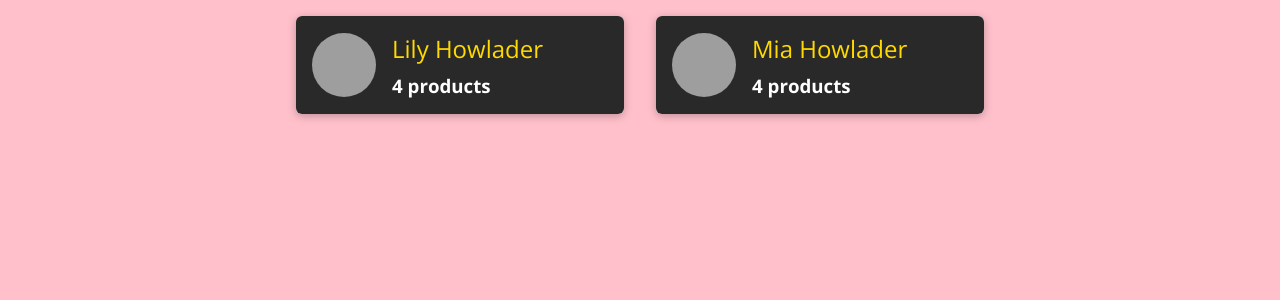
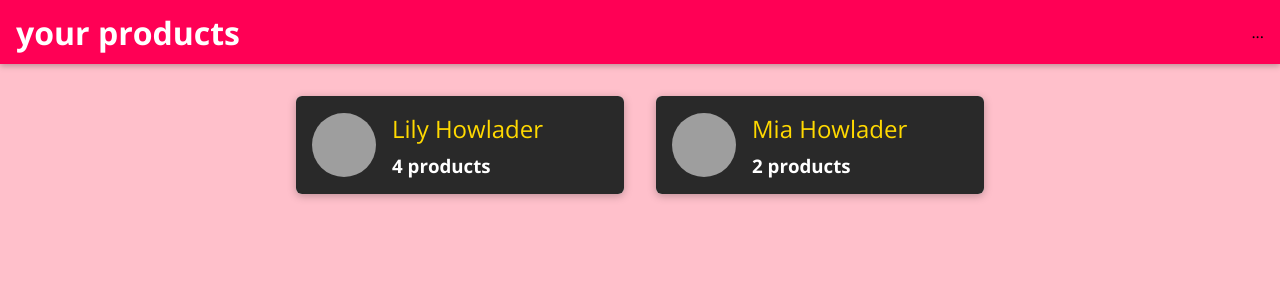
Before and after one commit to lilyshowlader/girly.share, a React (Create React App) app: page / in a window 1280 px wide. Shown: the top 300 px of the page. Built offline with nearby package versions, Linux system fonts and the light colour scheme; grey boxes are pictures that could not be loaded.

Commit message:
add header

```diff
--- a/src/App.js
+++ b/src/App.js
@@ -1,10 +1,13 @@
 import { BrowserRouter as Router, Route, Redirect, Switch } from 'react-router-dom'
 import Users from './user/pages/Users'
 import NewProduct from './products/pages/NewProduct'
+import MainNavigation from './shared/components/Navigation/MainNavigation';
 
 function App() {
   return (
     <Router>
+    <MainNavigation />
+    <main>
     <Switch>
     <Route path ='/' exact>
       <Users />
@@ -16,6 +19,7 @@
 
     <Redirect to='/' />
     </Switch>
+    </main>
     </ Router>
   )
 }
--- a/src/products/pages/NewProduct.jsx
+++ b/src/products/pages/NewProduct.jsx
@@ -2,7 +2,7 @@
 
 function NewPlace() {
   return(
-    <h2>New place works!</h2>
+    <h2>new product works!</h2>
   )
 }
 
--- /dev/null
+++ b/src/shared/components/Navigation/MainHeader.css
@@ -0,0 +1,23 @@
+.main-header {
+  width: 100%;
+  height: 4rem;
+  display: flex;
+  align-items: center;
+  position: fixed;
+  top: 0;
+  left: 0;
+  background: #ff0055;
+  box-shadow: 0 2px 6px rgba(0, 0, 0, 0.26);
+  padding: 0 1rem;
+  z-index: 5;
+}
+
+main {
+  margin-top: 5rem;
+}
+
+@media (min-width: 768px) {
+  .main-header {
+    justify-content: space-between;
+  }
+}
--- /dev/null
+++ b/src/shared/components/Navigation/MainHeader.jsx
@@ -0,0 +1,10 @@
+import React from 'react';
+import './MainHeader.css'
+
+const MainHeader = props => {
+	return <header className='main-header'>
+	{props.children}
+	</header>
+}
+
+export default MainHeader
--- /dev/null
+++ b/src/shared/components/Navigation/MainNavigation.css
@@ -0,0 +1,45 @@
+.main-navigation__menu-btn {
+  width: 3rem;
+  height: 3rem;
+  background: transparent;
+  border: none;
+  display: flex;
+  flex-direction: column;
+  justify-content: space-around;
+  margin-right: 2rem;
+  cursor: pointer;
+}
+
+.main-navigation__menu-btn span {
+  display: block;
+  width: 3rem;
+  height: 2.5px;
+  background: white;
+}
+
+.main-navigation__title {
+  color: white;
+}
+
+.main-navigation__title a {
+  text-decoration: none;
+  color: white;
+}
+
+.main-navigation__header-nav {
+  display: none;
+}
+
+.main-navigation__drawer-nav {
+  height: 100%;
+}
+
+@media (min-width: 768px) {
+  .main-navigation__menu-btn {
+    display: none;
+  }
+
+  .main-navigation__header-nav {
+    display: block;
+  }
+}
--- /dev/null
+++ b/src/shared/components/Navigation/MainNavigation.jsx
@@ -0,0 +1,21 @@
+import React from 'react'
+import './MainNavigation.css'
+import MainHeader from './MainHeader'
+import { Link } from 'react-router-dom'
+export default function MainNavigation(props) {
+	return (
+		<>
+		<MainHeader>
+			<button className='main-navigation__menu-btn'>
+				<span />
+				<span />
+				<span />
+			</button>
+			<h1 className='main-navigation__title'><Link to='/'>your products</Link></h1>
+			<nav>
+				...
+			</nav>
+		</MainHeader>
+		</>
+	)
+}
--- a/src/user/components/UsersList.jsx
+++ b/src/user/components/UsersList.jsx
@@ -1,13 +1,15 @@
 import React from 'react'
 import './UsersList.css'
 import UserProduct from './UserItem'
-
+import Card from '../../shared/components/UIElements/Card'
 function UsersList (props) {
   // products will be an array of objects, if there are 0 products, there is not a user yet.
   if (props.items.length === 0) {
     return (
       <div className='center'>
+        <Card>
       <h2> No users found </h2>
+      </Card>
       </div>
     )
   }
--- a/src/user/pages/Users.jsx
+++ b/src/user/pages/Users.jsx
@@ -11,7 +11,7 @@
     {id: 'userone',
     name: 'Mia Howlader',
     image: 'https://i.imgur.com/unL5G2S.jpg',
-    item: '4'}
+    item: '2'}
   ]
 
   return (
```
Also changed, not shown: src/shared/components/Navigation/NavLinks.css (added), src/shared/components/Navigation/NavLinks.jsx (added), src/shared/components/Navigation/SideDrawer.css (added), src/shared/components/Navigation/SideDrawer.jsx (added).
